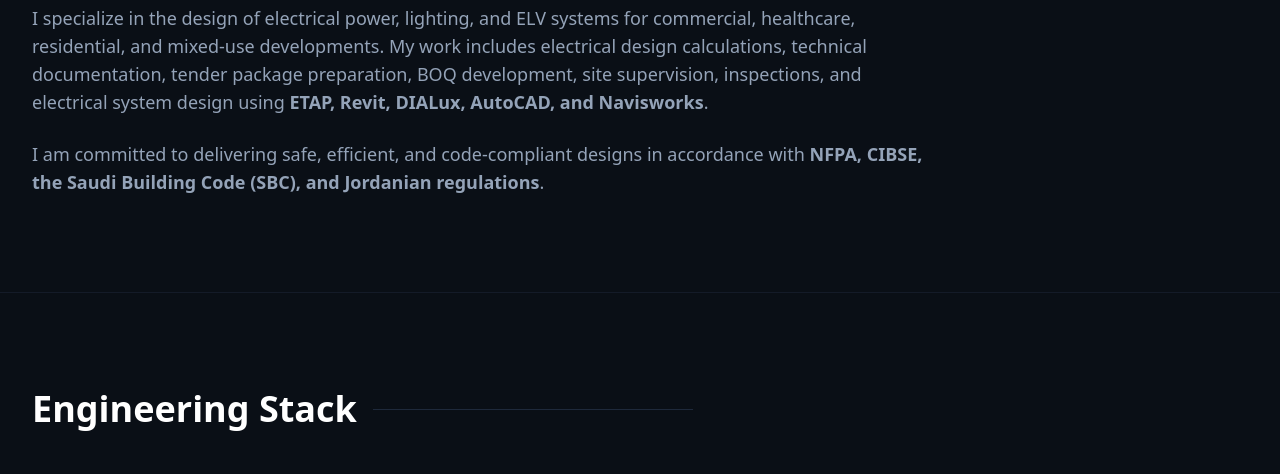
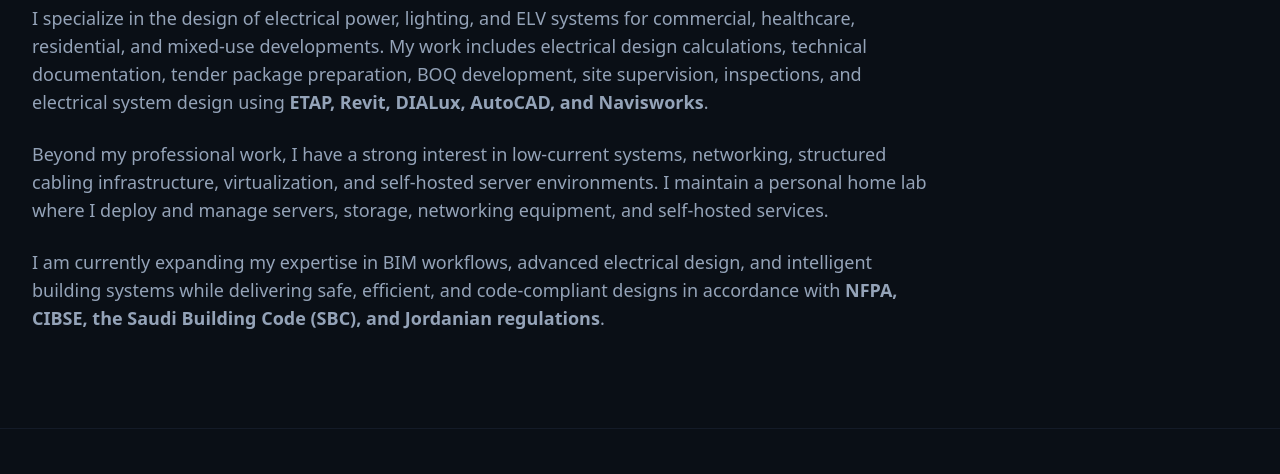
Before and after one commit to SaadHajjih/SaadHajjih.github.io, a plain HTML site: page index.html in a window 1280 px wide. Shown: the part 1033-1507 px from the top of the page. Drawn offline with nearby package versions, Linux system fonts and the light colour scheme.

Commit message:
Update index.html

```diff
--- a/index.html
+++ b/index.html
@@ -326,7 +326,10 @@
                 I specialize in the design of electrical power, lighting, and ELV systems for commercial, healthcare, residential, and mixed-use developments. My work includes electrical design calculations, technical documentation, tender package preparation, BOQ development, site supervision, inspections, and electrical system design using <strong>ETAP, Revit, DIALux, AutoCAD, and Navisworks</strong>.
             </p>
             <p>
-                I am committed to delivering safe, efficient, and code-compliant designs in accordance with <strong>NFPA, CIBSE, the Saudi Building Code (SBC), and Jordanian regulations</strong>.
+                Beyond my professional work, I have a strong interest in low-current systems, networking, structured cabling infrastructure, virtualization, and self-hosted server environments. I maintain a personal home lab where I deploy and manage servers, storage, networking equipment, and self-hosted services.
+            </p>
+            <p>
+                I am currently expanding my expertise in BIM workflows, advanced electrical design, and intelligent building systems while delivering safe, efficient, and code-compliant designs in accordance with <strong>NFPA, CIBSE, the Saudi Building Code (SBC), and Jordanian regulations</strong>.
             </p>
         </div>
     </section>
```
